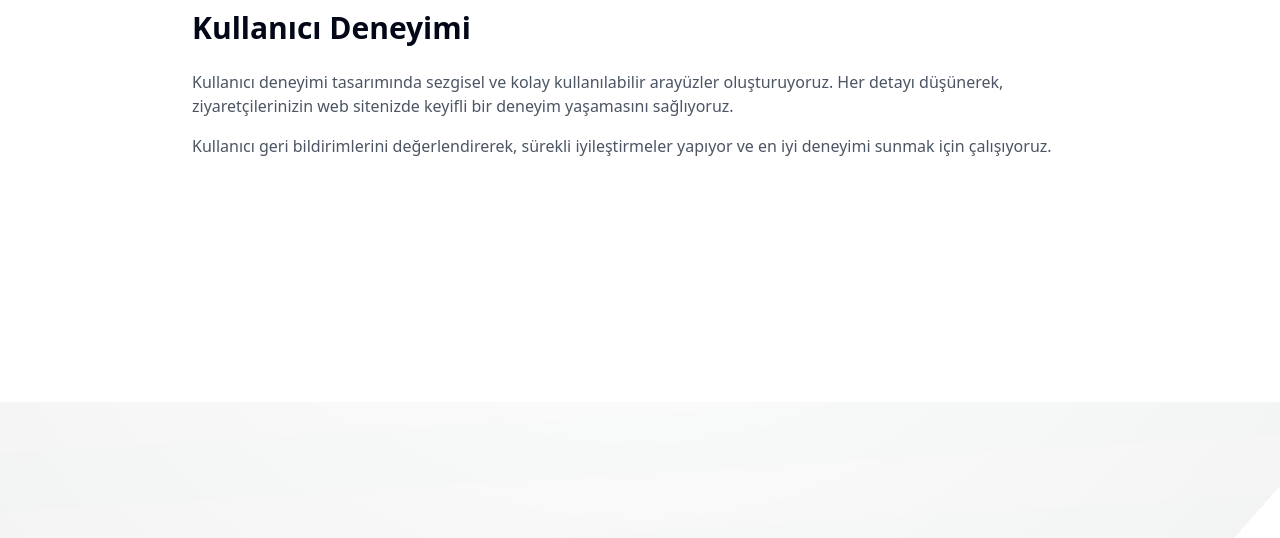
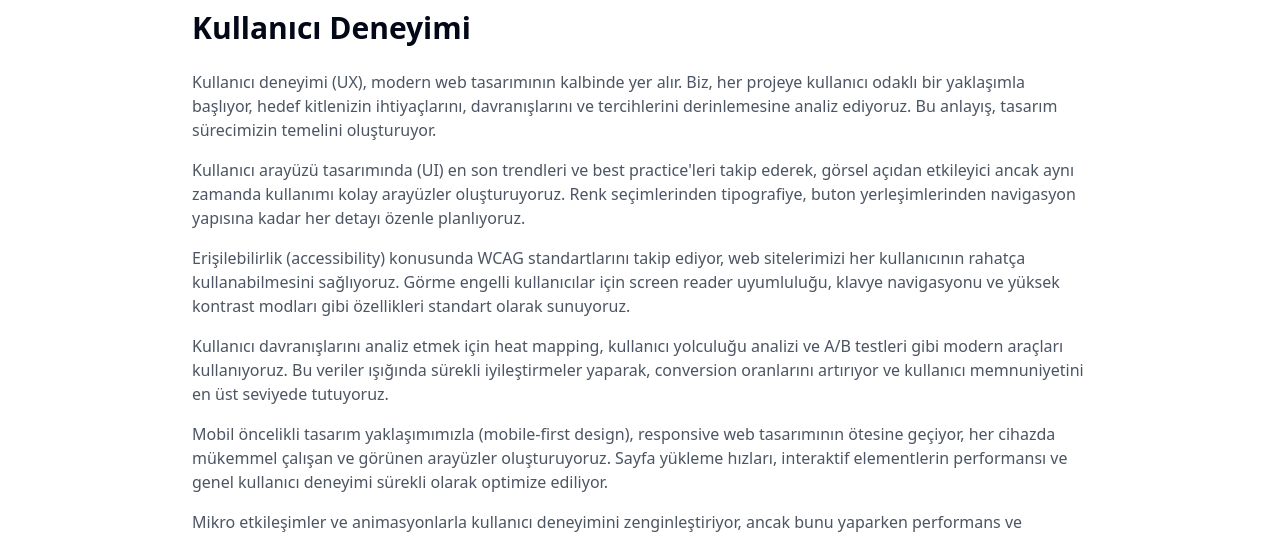
Before and after one commit to berkaycellek/corporate-websmith, a React (Vite) app: page /user-experience in a window 1280 px wide. Shown: the part 398-936 px from the top of the page. Before the commit the page ends 800 px from the top, so only its background shows below. Built offline with nearby package versions, Linux system fonts and the light colour scheme.

Commit message:
Enhance User Experience Content
Updated the content of the User Experience page to provide a more comprehensive overview of the design process and user feedback integration.
[skip gpt_engineer]

```diff
--- a/src/pages/UserExperience.tsx
+++ b/src/pages/UserExperience.tsx
@@ -30,14 +30,44 @@ const UserExperience = () => {
 
           <div className="prose dark:prose-invert max-w-none">
             <p className="text-gray-600 dark:text-gray-300 mb-4">
-              Kullanıcı deneyimi tasarımında sezgisel ve kolay kullanılabilir arayüzler
-              oluşturuyoruz. Her detayı düşünerek, ziyaretçilerinizin web sitenizde keyifli
-              bir deneyim yaşamasını sağlıyoruz.
+              Kullanıcı deneyimi (UX), modern web tasarımının kalbinde yer alır. Biz, her projeye
+              kullanıcı odaklı bir yaklaşımla başlıyor, hedef kitlenizin ihtiyaçlarını, davranışlarını
+              ve tercihlerini derinlemesine analiz ediyoruz. Bu anlayış, tasarım sürecimizin temelini
+              oluşturuyor.
             </p>
 
             <p className="text-gray-600 dark:text-gray-300 mb-4">
-              Kullanıcı geri bildirimlerini değerlendirerek, sürekli iyileştirmeler yapıyor
-              ve en iyi deneyimi sunmak için çalışıyoruz.
+              Kullanıcı arayüzü tasarımında (UI) en son trendleri ve best practice'leri takip ederek,
+              görsel açıdan etkileyici ancak aynı zamanda kullanımı kolay arayüzler oluşturuyoruz.
+              Renk seçimlerinden tipografiye, buton yerleşimlerinden navigasyon yapısına kadar her
+              detayı özenle planlıyoruz.
+            </p>
+
+            <p className="text-gray-600 dark:text-gray-300 mb-4">
+              Erişilebilirlik (accessibility) konusunda WCAG standartlarını takip ediyor, web sitelerimizi
+              her kullanıcının rahatça kullanabilmesini sağlıyoruz. Görme engelli kullanıcılar için
+              screen reader uyumluluğu, klavye navigasyonu ve yüksek kontrast modları gibi özellikleri
+              standart olarak sunuyoruz.
+            </p>
+
+            <p className="text-gray-600 dark:text-gray-300 mb-4">
+              Kullanıcı davranışlarını analiz etmek için heat mapping, kullanıcı yolculuğu analizi
+              ve A/B testleri gibi modern araçları kullanıyoruz. Bu veriler ışığında sürekli
+              iyileştirmeler yaparak, conversion oranlarını artırıyor ve kullanıcı memnuniyetini
+              en üst seviyede tutuyoruz.
+            </p>
+
+            <p className="text-gray-600 dark:text-gray-300 mb-4">
+              Mobil öncelikli tasarım yaklaşımımızla (mobile-first design), responsive web tasarımının
+              ötesine geçiyor, her cihazda mükemmel çalışan ve görünen arayüzler oluşturuyoruz.
+              Sayfa yükleme hızları, interaktif elementlerin performansı ve genel kullanıcı deneyimi
+              sürekli olarak optimize ediliyor.
+            </p>
+
+            <p className="text-gray-600 dark:text-gray-300 mb-4">
+              Mikro etkileşimler ve animasyonlarla kullanıcı deneyimini zenginleştiriyor, ancak
+              bunu yaparken performans ve kullanılabilirliği göz ardı etmiyoruz. Her eklediğimiz
+              özellik, kullanıcıya değer katmak ve deneyimi iyileştirmek amacını taşıyor.
             </p>
           </div>
         </div>
```
